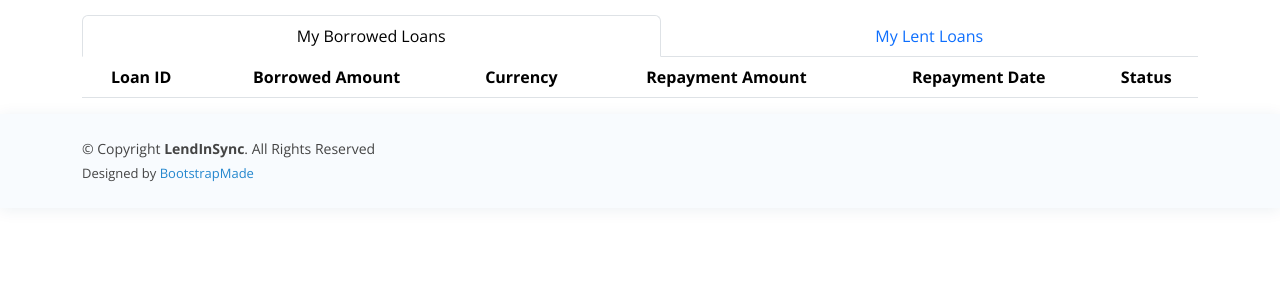
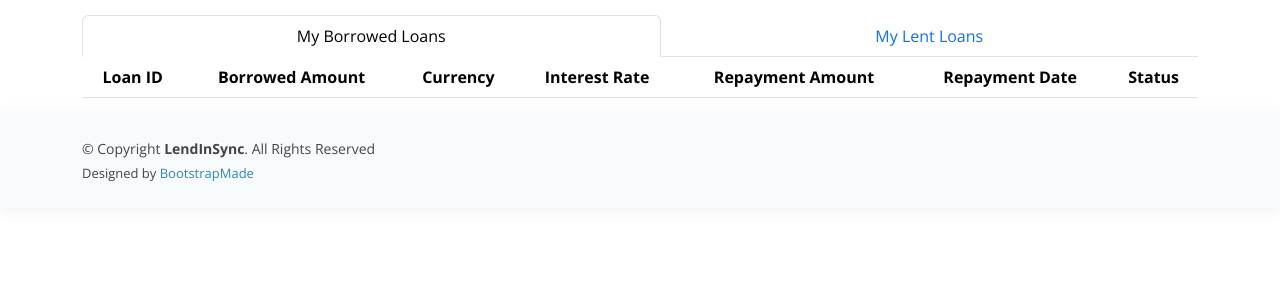
Before and after one commit to kanikaselvapandian/DBEAT1, a Flask app: page /my_loans in a window 1280 px wide. Shown: the part 81-381 px from the top of the page. Run offline with Flask 3, Linux system fonts and the light colour scheme; lists and menus that the app fills with data are empty; some libraries are stand-ins or nearby versions.

Commit message:
add: new header in my_loans table

```diff
--- a/lendinsync/templates/my_loans.html
+++ b/lendinsync/templates/my_loans.html
@@ -111,6 +111,7 @@
                                     <th>Loan ID</th>
                                     <th>Borrowed Amount</th>
                                     <th>Currency</th>
+                                    <th>Interest Rate</th>
                                     <th>Repayment Amount</th>
                                     <th>Repayment Date</th>
                                     <th>Status</th>
@@ -121,6 +122,7 @@
                                     <td v-text="loan.LoanId"></td>
                                     <td v-text="loan.LoanAmount"></td>
                                     <td v-text="loan.CurrencyCode"></td>
+                                    <td v-text="loan.InterestRate"></td>
                                     <td v-text="loan.RepaymentAmount"></td>
                                     <td v-text="loan.EndDate"></td>
                                     <td v-text="loan.StatusLevel"></td>
```
